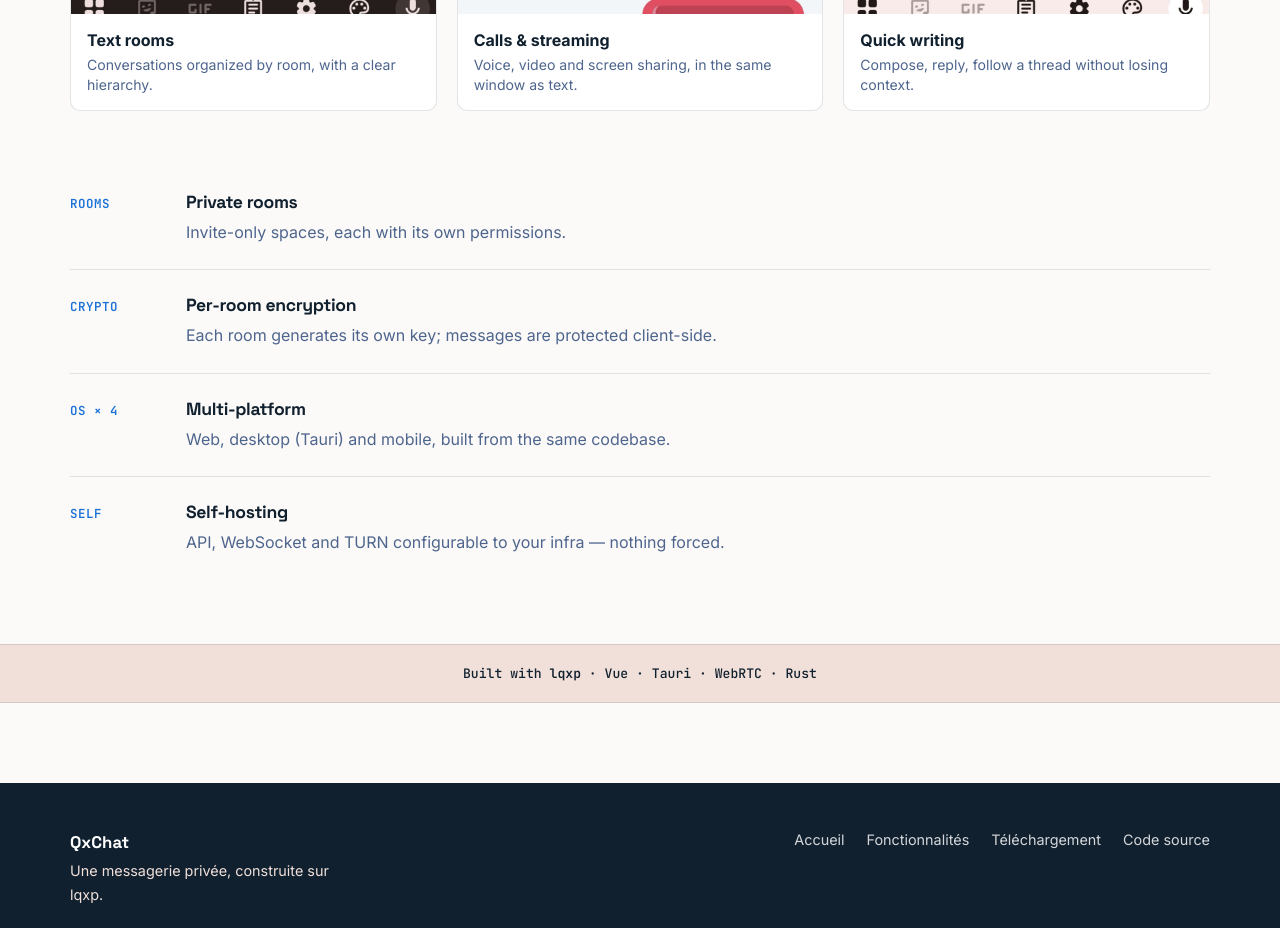
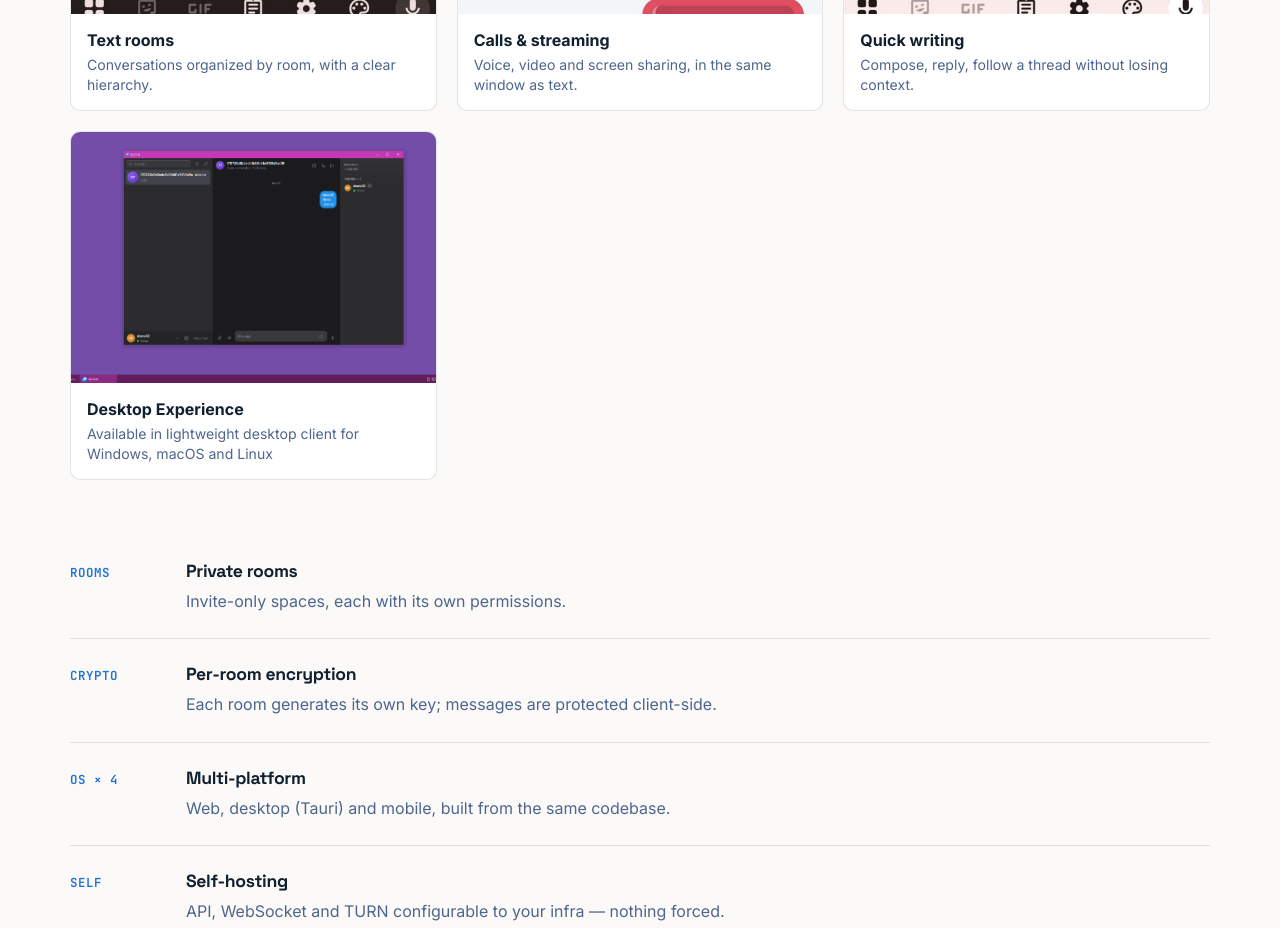
Before and after one commit to lqxp/site, a Nuxt app: page /features in a window 1280 px wide. Shown: the part 900-1828 px from the top of the page. Built offline with nearby package versions, Linux system fonts and the light colour scheme.

Commit message:
Update features.vue

```diff
--- a/app/pages/features.vue
+++ b/app/pages/features.vue
@@ -20,6 +20,11 @@ const showcase = [
     src: '/assets/writing_showcase.png',
     title: 'Quick writing',
     text: 'Compose, reply, follow a thread without losing context.'
+  },
+  {
+    src: "/assets/overview_pc.png",
+    title: "Desktop Experience",
+    text: "Available in lightweight desktop client for Windows, macOS and Linux"
   }
 ]
 
```
